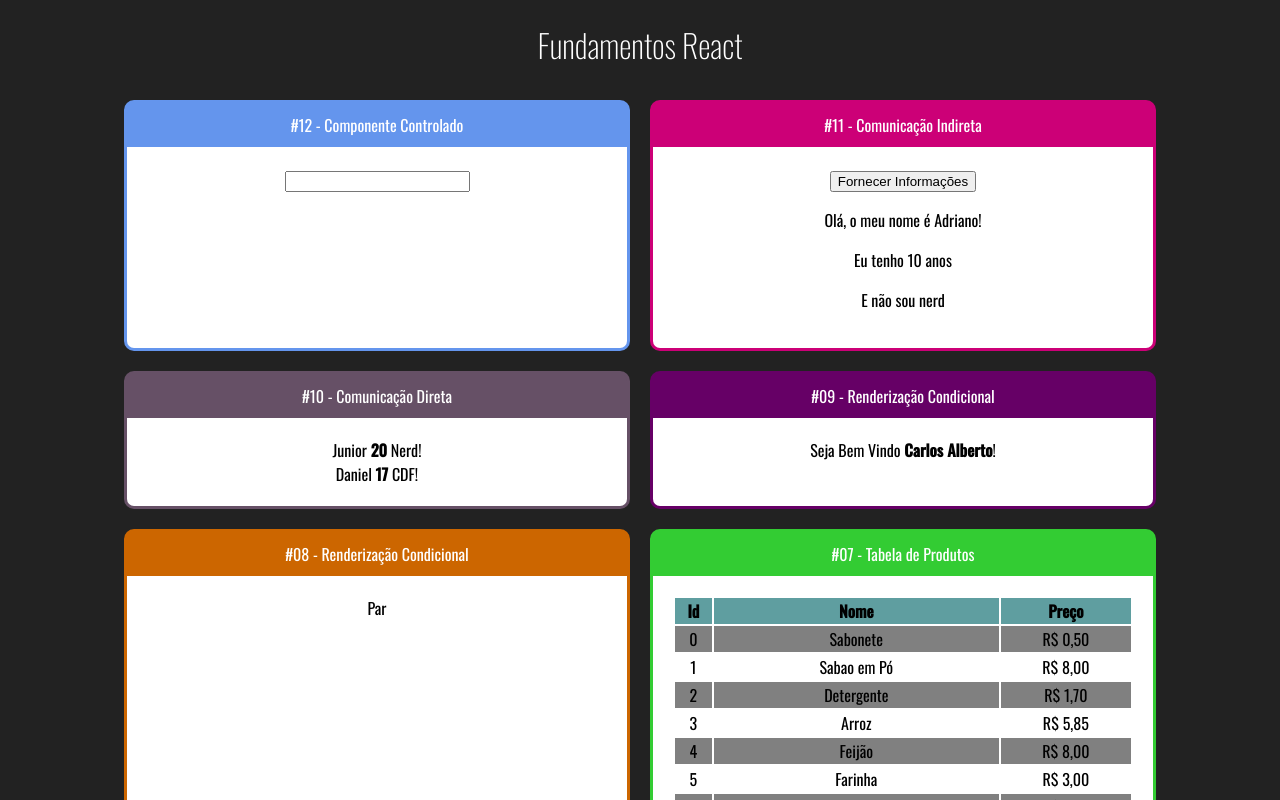
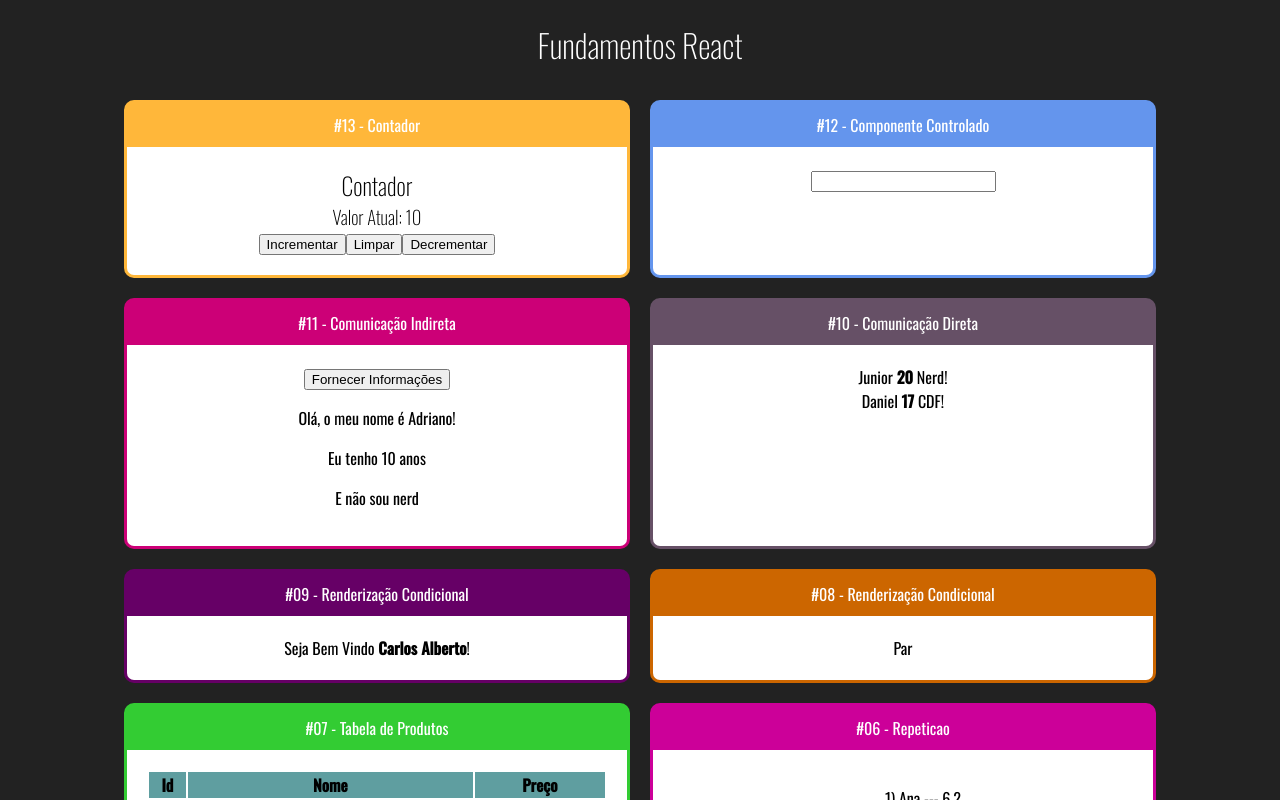
Before and after one commit to cviniciussn/curso-react-Udemy, a React (Create React App) app: page / in a window 1280 px wide. Shown: the top 800 px of the page. Built offline with nearby package versions, Linux system fonts and the light colour scheme.

Commit message:
Contador

```diff
--- a/src/App.jsx
+++ b/src/App.jsx
@@ -16,6 +16,7 @@ import UsuarioInfo from './components/condicional/UsuarioInfo'
 import DiretaPAi from './components/comunicacao/DiretaPai'
 import IndiretaPAi from './components/comunicacao/IndiretaPai'
 import Input from './components/formulario/Input'
+import Contador from './components/contador/contador'
 
 
 export default _ =>
@@ -24,6 +25,10 @@ export default _ =>
         <h1>Fundamentos React</h1>
 
         <div className="Cards">
+
+            <Card titulo='#13 - Contador' tt='#FFB73A'>
+                <Contador numeroInicial={10}/>
+            </Card>
 
             <Card titulo='#12 - Componente Controlado' tt='#6495ED'>
                 <Input/>
--- /dev/null
+++ b/src/components/contador/contador.jsx
@@ -0,0 +1,50 @@
+import React, { Component } from 'react'
+
+class Contador extends React.Component {
+
+
+    state = {
+        numero: this.props.numeroInicial || 0,
+        fixo: this.props.numeroInicial,
+        passo: this.props.passoInicial || 5,
+    }
+
+
+    inc(){
+        this.setState({
+
+            numero: this.state.numero + this.state.passo
+
+        })
+    }
+
+    clean(){
+        this.setState({
+            numero: this.state.fixo
+        })
+    }
+
+    dec(){
+        this.setState({
+            numero: this.state.numero - this.state.passo,
+        })
+    }
+
+
+
+    render() {
+        return (
+            <div>
+                <h2>Contador</h2>
+                <h3>Valor Atual: {this.state.numero}</h3>
+                <button onClick={_ => this.inc()}>Incrementar</button>
+                <button onClick={_ => this.clean()}>Limpar</button>
+                <button onClick={_ => this.dec()}>Decrementar</button>
+            </div>
+        )
+    }
+
+
+}
+
+export default Contador
```
